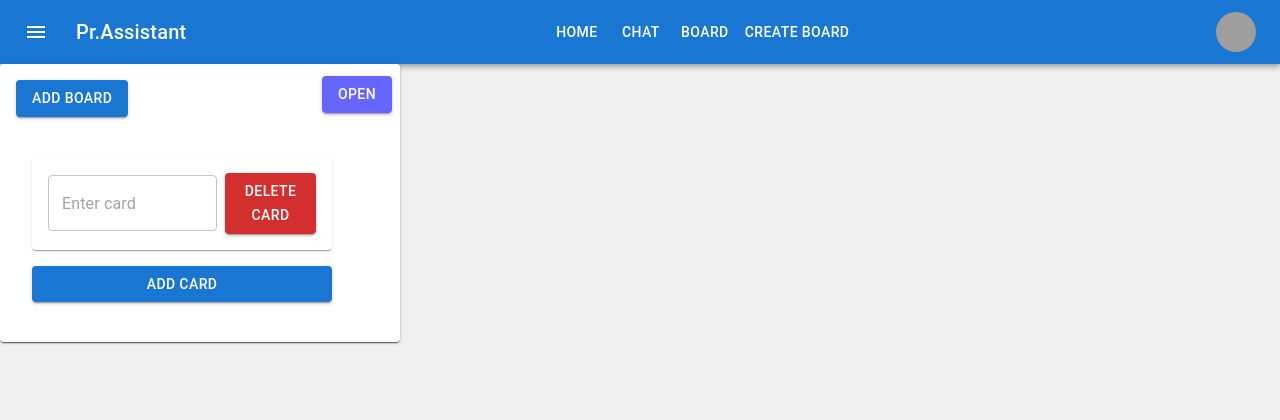
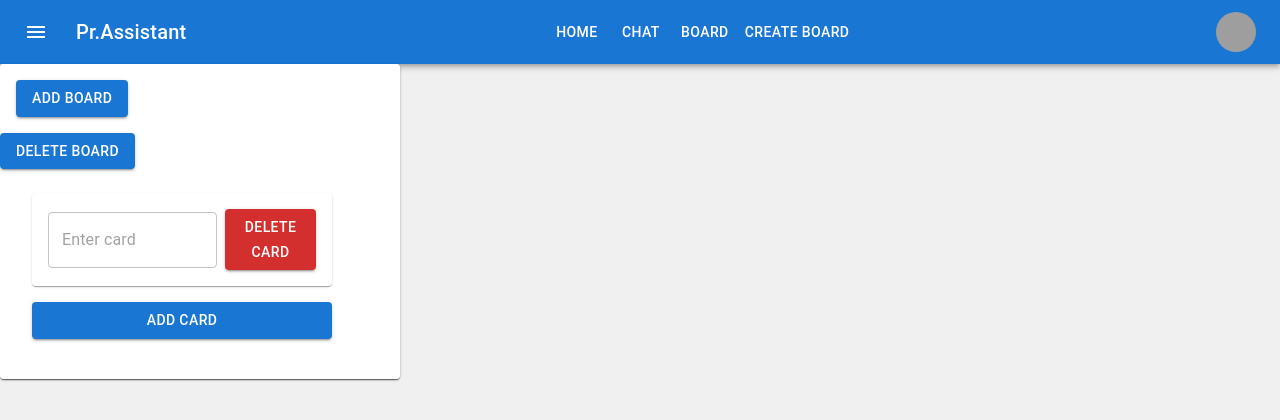
Before and after one commit to Omersim15182/private-assistant, a React (Create React App) app: page /Boards in a window 1280 px wide. Shown: the top 420 px of the page. Built offline with nearby package versions, Linux system fonts and the light colour scheme; no server answers; grey boxes are pictures that could not be loaded.

Commit message:
add delete board button

```diff
--- a/src/Components/Board/Boards.jsx
+++ b/src/Components/Board/Boards.jsx
@@ -9,36 +9,18 @@ import { v4 as uuidv4 } from "uuid";
 import "../Board/board.css";
 import Cards from "./Cards";
 
-// Btn board colors
-const PINK = "rgba(255, 192, 203, 0.6)";
-const BLUE = "rgba(0, 0, 255, 0.6)";
-
-// Function to change the state of the board
-function ContextAwareToggle({ eventKey, expanded, onClick }) {
-  const [textBtn, setTextBtn] = useState("Open");
-
-  const handleClick = () => {
-    setTextBtn((prev) => (prev === "Open" ? "Close" : "Open"));
-    onClick();
-  };
-
-  return (
-    <Button
-      variant="contained"
-      style={{ backgroundColor: expanded ? PINK : BLUE }}
-      onClick={handleClick}
-    >
-      {textBtn}
-    </Button>
-  );
-}
-
 export default function Boards() {
   const [boards, setBoards] = useState([{ id: uuidv4(), expanded: false }]);
 
   // Add a new board
   const addBoard = () => {
     setBoards([...boards, { id: uuidv4(), expanded: false }]);
+  };
+
+  //Delete a board
+  const deleteBoard = (id) => {
+    const updateBoards = boards.filter((board) => board.id !== id);
+    setBoards(updateBoards);
   };
 
   const handleChange = (id) => (event, isExpanded) => {
@@ -59,13 +41,6 @@ export default function Boards() {
         >
           <Card>
             <CardHeader
-              action={
-                <ContextAwareToggle
-                  eventKey={board.id}
-                  expanded={board.expanded}
-                  onClick={() => {}}
-                />
-              }
               title={
                 <div className="btn-add">
                   <Button
@@ -78,6 +53,18 @@ export default function Boards() {
                 </div>
               }
             />
+
+            {
+              <div className="btn-add">
+                <Button
+                  variant="contained"
+                  color="primary"
+                  onClick={() => deleteBoard(board.id)}
+                >
+                  Delete board
+                </Button>
+              </div>
+            }
             <AccordionDetails>
               <CardContent>
                 <Cards boardId={board.id} />
--- a/src/Components/Board/board.css
+++ b/src/Components/Board/board.css
@@ -1,6 +1,6 @@
 
 .board{
-  height: 100vh;
+  height: 70vh;
   width: 50vh;
 }
 .card{
```
